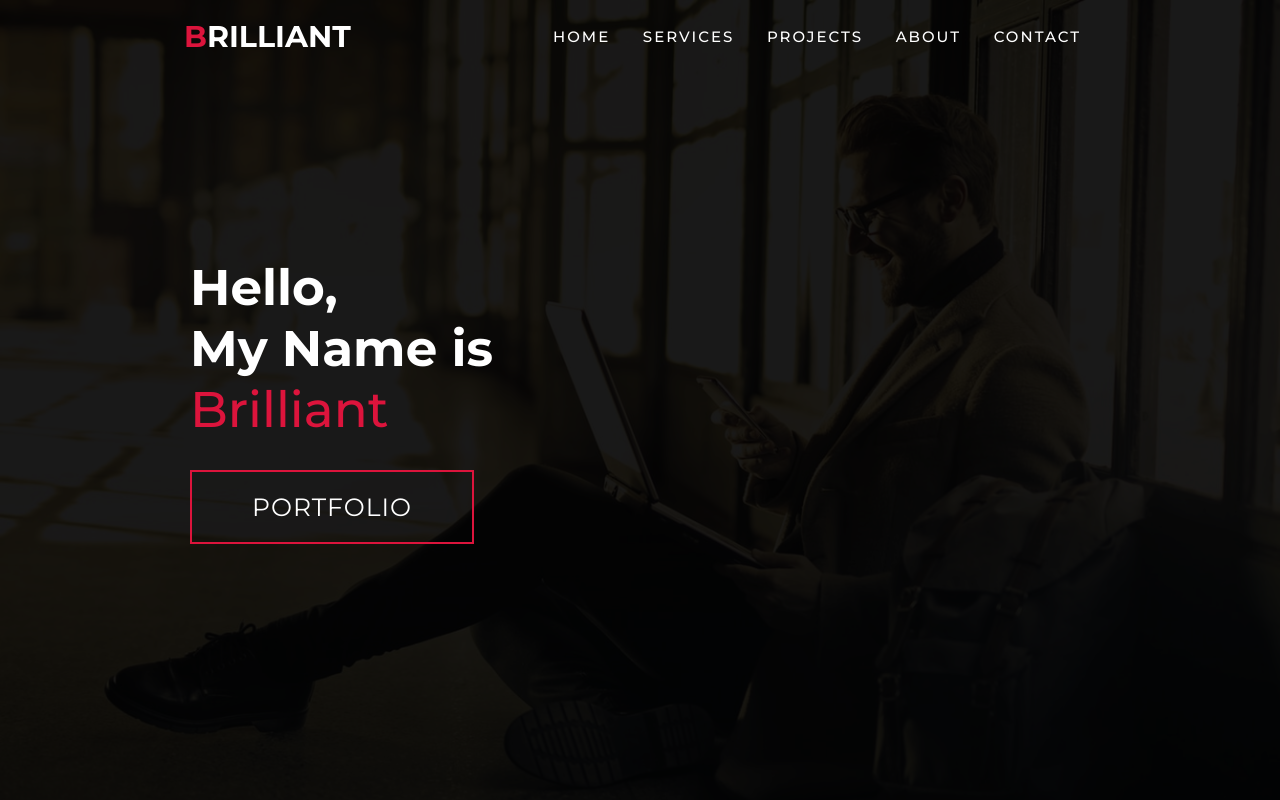
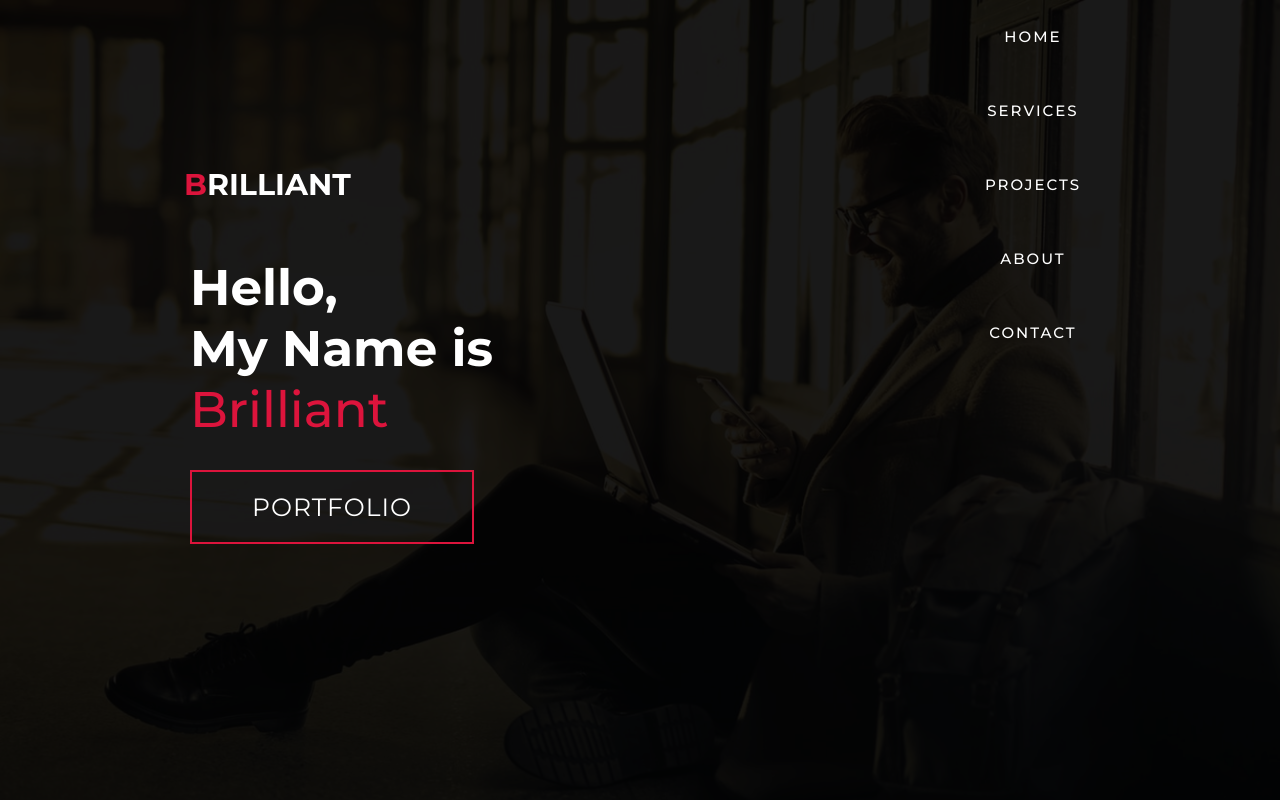
Before and after one commit to bricoded/.github.io, a plain HTML site: page index.html in a window 1280 px wide. Both pictures are taken after a click on the link "HOME". Shown: the top 800 px of the page. Drawn offline with Linux system fonts and the light colour scheme.

Commit message:
testing scroll

```diff
--- a/one-page-website.css
+++ b/one-page-website.css
@@ -11,6 +11,7 @@ html{
 body{
     overflow-x: hidden;
     width: 100%;
+    height: auto;
 }
 a{
     text-decoration: none;
@@ -82,6 +83,7 @@ p{
     top: 0;
     width: 100vw;
     height: auto;
+    overflow: visible;
 }
 #header .header{
     min-height: 8vh;
@@ -115,6 +117,12 @@ p{
 }
 #header .nav-list ul.active{
     left: 0;
+    display: flex;
+    justify-content: center;
+    align-items: center;
+    flex-direction: column;
+    gap: 2.5rem;
+    z-index: 1;
 }
 #header .nav-list ul a{
     font-size: 2rem;
```
